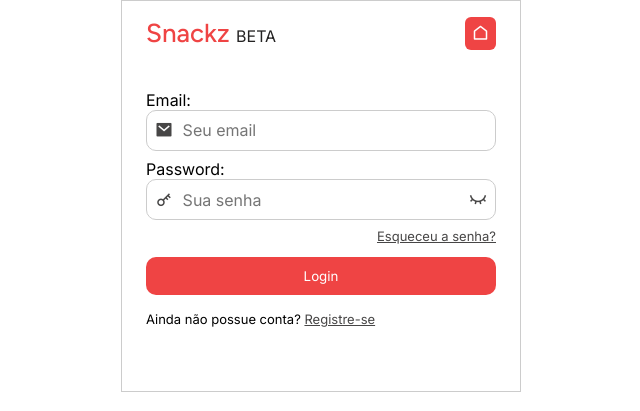
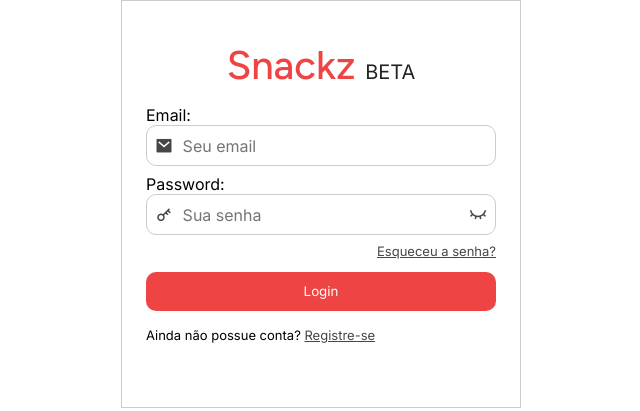
Before and after one commit to wesleyvianam/snackz-extension-v2, a plain HTML site: page index.html in a window 1280 px wide. Shown: the whole page, without its empty margins (319-959 px from the left). Drawn offline with nearby package versions, Linux system fonts and the light colour scheme; no server answers.

Commit message:
Refactor login page

```diff
--- a/index.html
+++ b/index.html
@@ -12,19 +12,15 @@
 </head>
 <body>
     <div id="app">
-        <header class="header">
-            <h1 class="logo">
-                Snackz
-                <small class="beta">BETA</small>
-            </h1>
-
-            <a class="home" href="https://www.snackz.online/home" target="_blank">
-                <i class="ri-home-line"></i>
-            </a>
-        </header>
-
         <!-- LOGIN -->
         <div class="login" v-if="!isLoggedIn">
+            <header>
+                <h1 class="logo">
+                    Snackz
+                    <small class="beta">BETA</small>
+                </h1>
+            </header>
+
             <form @submit.prevent="login">
                 <div>
                     <label for="email">Email:</label>
@@ -73,6 +69,17 @@
 
         <!-- Home -->
         <div class="home" v-else>
+            <header class="header">
+                <h1 class="logo">
+                    Snackz
+                    <small class="beta">BETA</small>
+                </h1>
+
+                <a class="home" href="https://www.snackz.online/home" target="_blank">
+                    <i class="ri-home-line"></i>
+                </a>
+            </header>
+
             <form action="">
                 <input type="text" value="Wesley Viana" disabled />
                 <br>
--- a/src/styles/auth.css
+++ b/src/styles/auth.css
@@ -83,3 +83,38 @@ input:-webkit-autofill {
 .register .link:hover {
     color: #2c2a2a;
 }
+
+.login header {
+    display: flex;
+    justify-content: center;
+    align-items: center;
+    margin-bottom: 1rem;
+}
+
+.login header .home {
+    border-radius: 6px;
+    color: white;
+    background-color: #ef4444;
+    padding: .4rem;
+    text-decoration: none;
+    font-size: 18px;
+    display: flex;
+    align-items: center;
+}
+
+.login header .home:hover {
+    background-color: #df2f2f;
+}
+
+.login header .logo {
+    font-size: 40px;
+    font-weight: 500;
+    font-family: 'Figtree', sans-serif;
+    color: #ef4444;
+}
+
+.login header .logo .beta {
+    font-size: 20px;
+    font-weight: 400;
+    color: rgb(36, 35, 35);
+}
--- a/src/styles/default.css
+++ b/src/styles/default.css
@@ -10,41 +10,7 @@
 
 body {
     margin: auto;
-    padding: 1rem 1.5rem 1.5rem;
+    padding: 0 1.5rem 1.5rem;
     border: 1px solid #ccc;
     width: 400px;
 }
-
-.header {
-    display: flex;
-    justify-content: space-between;
-    align-items: center;
-}
-
-.header .home {
-    border-radius: 6px;
-    color: white;
-    background-color: #ef4444;
-    padding: .4rem;
-    text-decoration: none;
-    font-size: 18px;
-    display: flex;
-    align-items: center;
-}
-
-.header .home:hover {
-    background-color: #df2f2f;
-}
-
-.header .logo {
-    font-size: 26px;
-    font-weight: 500;
-    font-family: 'Figtree', sans-serif;
-    color: #ef4444;
-}
-
-.header .logo .beta {
-    font-size: 16px;
-    font-weight: 400;
-    color: rgb(36, 35, 35);
-}
```
